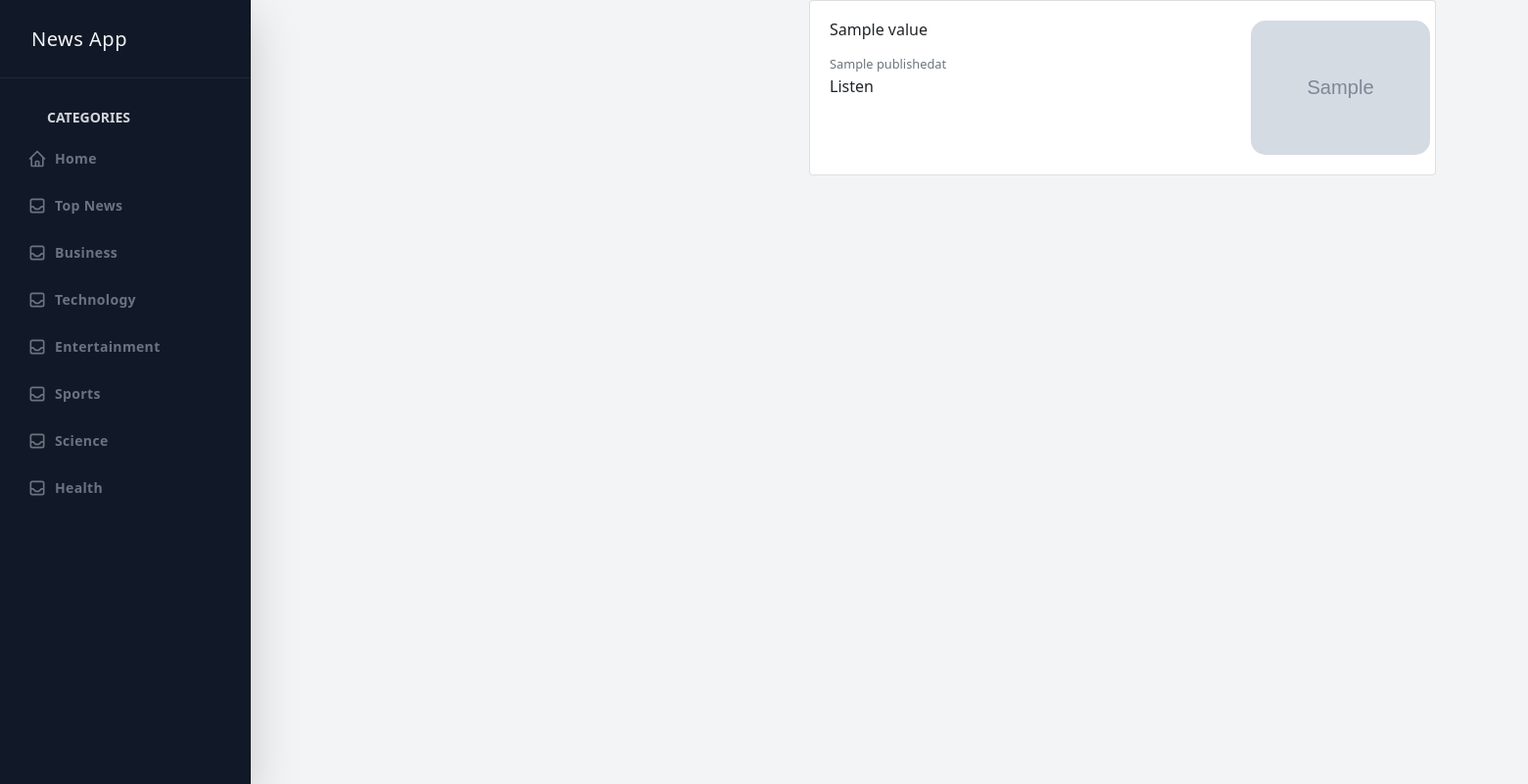
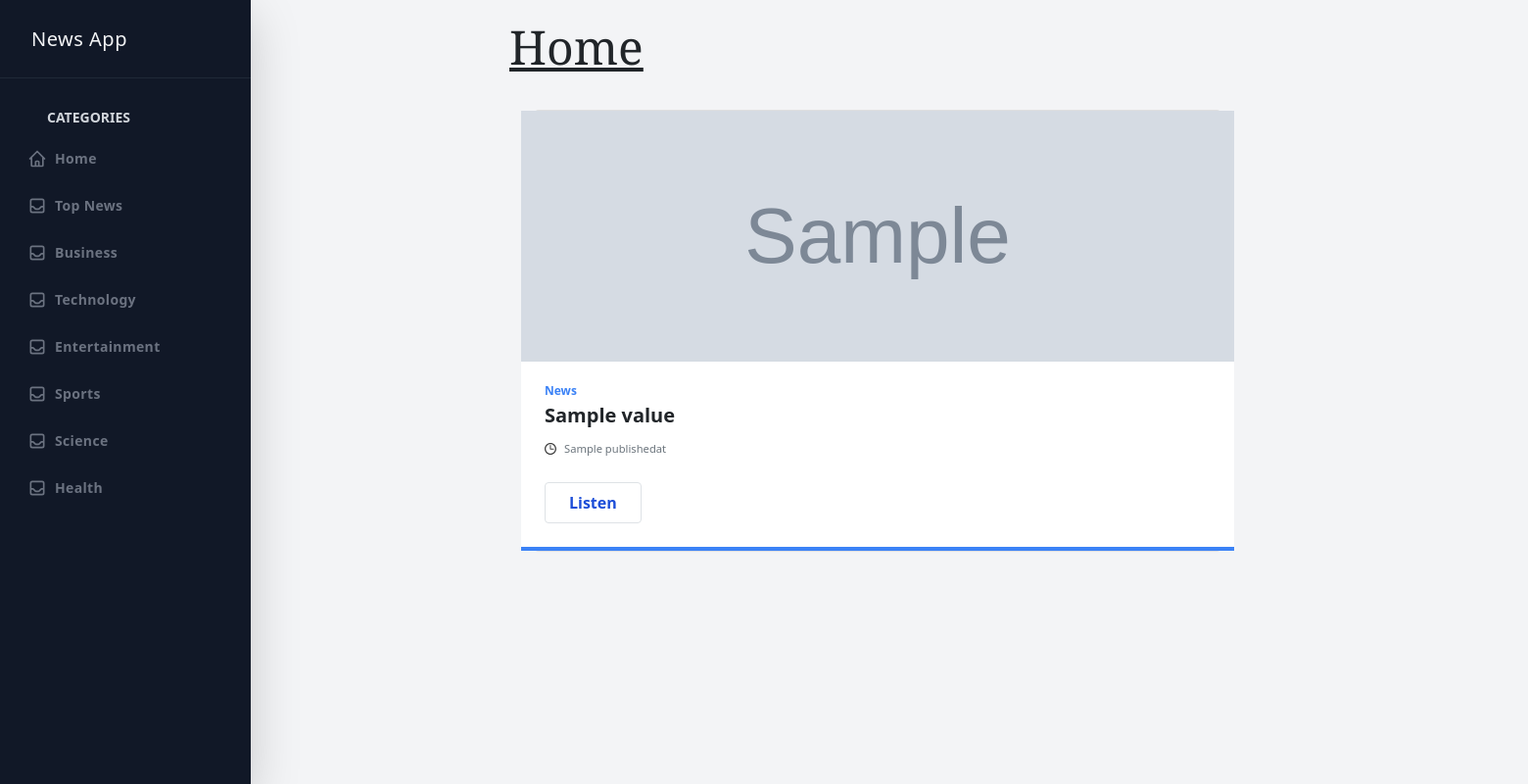
Before and after one commit to Samyak-jain09/News-Listener, a Django app: template reader/templates/index.html in a window 1560 px wide; the page is wider, and only the part inside the window is pictured. Shown: that part at 98% size. Run offline with Django 3.2, Linux system fonts and the light colour scheme; the template is opened without the code that fills it: most values are stand-ins (such as "Sample title", 1, 10 or a date in 2020); grey boxes marked "Sample" are stand-in pictures; some libraries are stand-ins or nearby versions.

Commit message:
layout changed

```diff
--- a/reader/templates/index.html
+++ b/reader/templates/index.html
@@ -169,14 +169,21 @@
             </div>
         </div>
 
+        <div class="ml-56 pl-2 w-full">
+            <div class="ml-72 mb-10 text-5xl pt-4 font-serif font-medium underline		">
+                {% if search %}
+                {{search}}
+                {% else %}
+                Home
+                {% endif %}
+            </div>
+            <div class="container" id="articles-container">
 
-        <div class="ml-56 pl-2 w-full">
-            <div class="container" id="articles-container">
                 {% for value in data %}
-                <div class="card mb-3 box" style="max-width: 640px; margin:auto;">
+                <div class="card mb-3 box" style="max-width: 700px; margin:auto;">
                     <div class="row">
-                        <div class="col-md-8">
-                            <div class="card-body">
+
+                            <!-- <div class="card-body">
                                 <h5 class="card-title"><a href="{{value.url}}" target="_blanck">{{value.title}}</a></h5>
                                 <p class="card-text js-desc-{{ forloop.counter }}" hidden>{{value.description}}</p>
                                 <p class="card-text"><small class="text-muted">{{value.publishedat}}</small></p>
@@ -194,14 +201,54 @@
 
 
                                 </script>
-                            </div>
-                        </div>
+                            </div> -->
 
-                        <div class="col-md-4 img-box">
+                            <div class="bg-white overflow-hidden border-b-4 border-blue-500 w-full">
+                                <img src="{{value.image}}" alt="People" class="w-full object-cover h-32 sm:h-48 md:h-64">
+                                <div class="p-4 md:p-6">
+                                  <p class="text-blue-500 font-semibold text-xs mb-1 leading-none">News</p>
+                                  <h3 class="card-title font-semibold mb-2 text-xl leading-tight sm:leading-normal" href="{{value.url}}" target="_blanck">{{value.title}}</h3>
+                                  <div class="text-sm flex items-center">
+                                    <svg class="opacity-75 mr-2" xmlns="http://www.w3.org/2000/svg" xmlns:xlink="http://www.w3.org/1999/xlink" version="1.1" id="Capa_1" x="0px" y="0px" width="12" height="12" viewBox="0 0 97.16 97.16" style="enable-background:new 0 0 97.16 97.16;" xml:space="preserve">
+                                      <path d="M48.58,0C21.793,0,0,21.793,0,48.58s21.793,48.58,48.58,48.58s48.58-21.793,48.58-48.58S75.367,0,48.58,0z M48.58,86.823    c-21.087,0-38.244-17.155-38.244-38.243S27.493,10.337,48.58,10.337S86.824,27.492,86.824,48.58S69.667,86.823,48.58,86.823z"/>
+                                      <path d="M73.898,47.08H52.066V20.83c0-2.209-1.791-4-4-4c-2.209,0-4,1.791-4,4v30.25c0,2.209,1.791,4,4,4h25.832    c2.209,0,4-1.791,4-4S76.107,47.08,73.898,47.08z"/>
+                                    </svg>
+                                    <p class="card-text"><small class="text-muted">{{value.publishedat}}</small></p>
+
+                                  </div>
+                                </div>
+                                <p class="card-text js-desc-{{ forloop.counter }}" hidden>{{value.description}}</p>
+
+                                    <button class="js-button-{{ forloop.counter }} ml-4 mb-4 bg-transparent hover:bg-blue-500 text-blue-700 font-semibold hover:text-gray-300 py-2 px-4 border border-blue-500 hover:border-transparent rounded">
+                                        Listen
+                                      </button>
+                                    <script>
+                                        $(".js-button-{{ forloop.counter }}").on("click", function (e) {
+
+
+                                            responsiveVoice.speak($(".js-desc-{{ forloop.counter }}").text());
+
+
+                                        });
+
+
+
+
+                                    </script>
+                              </div>
+
+
+
+                        <!-- <div class="col-md-4 img-box">
                             <img src="{{value.image}}" class="card-img" alt="..." height="100%">
-                        </div>
+                        </div> -->
                     </div>
                 </div>
+
+
+
+
+
                 {% endfor %}
             </div>
         </div>
@@ -219,7 +266,7 @@
 
 
 </body>
-<style>
+<!-- <style>
     #articles-container {
         margin-left: 250px;
     }
@@ -248,7 +295,7 @@
         text-align: center;
         display: none;
     }
-</style>
+</style> -->
 <script src="{% static 'js/main.js' %}"> </script>
 
 </html>
```
